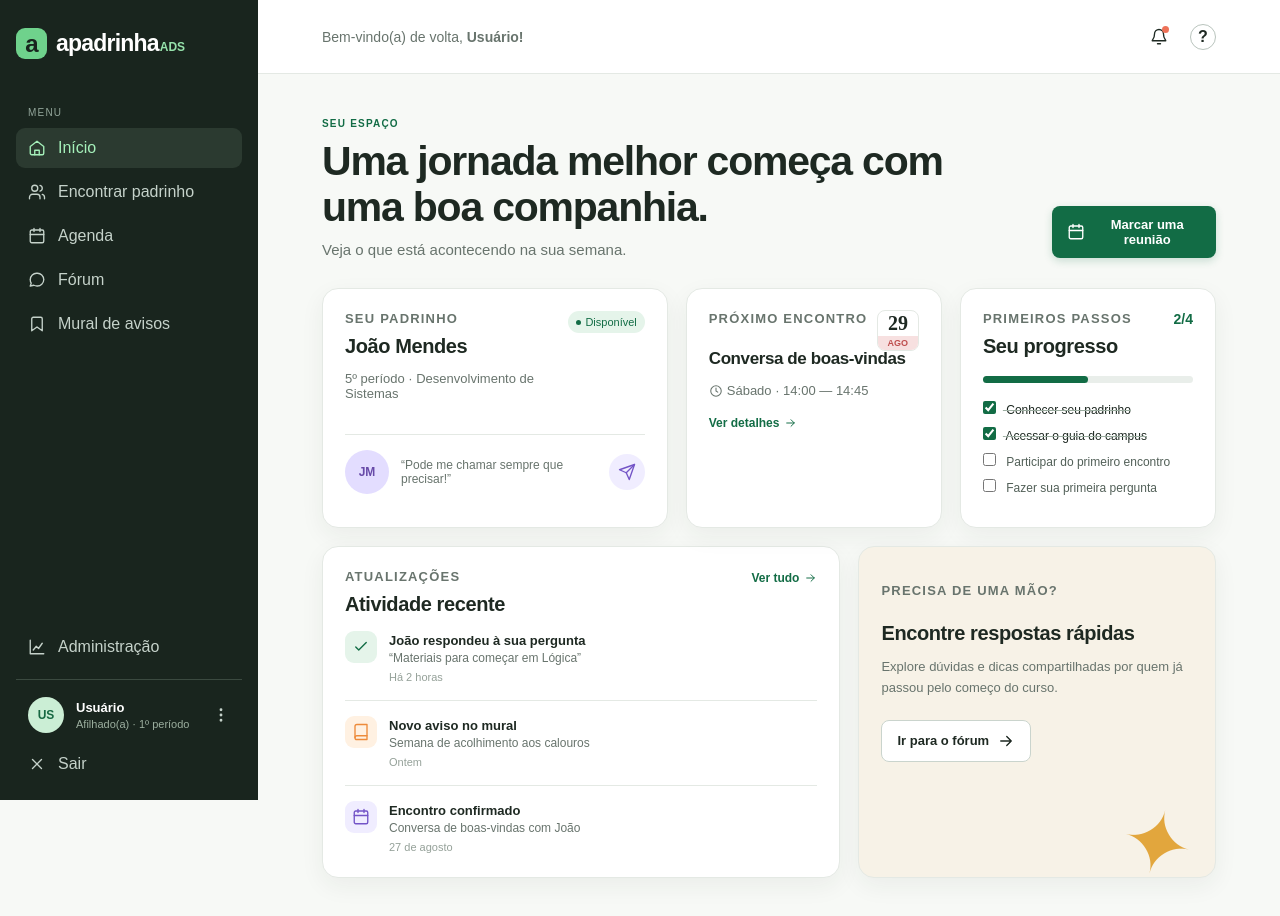
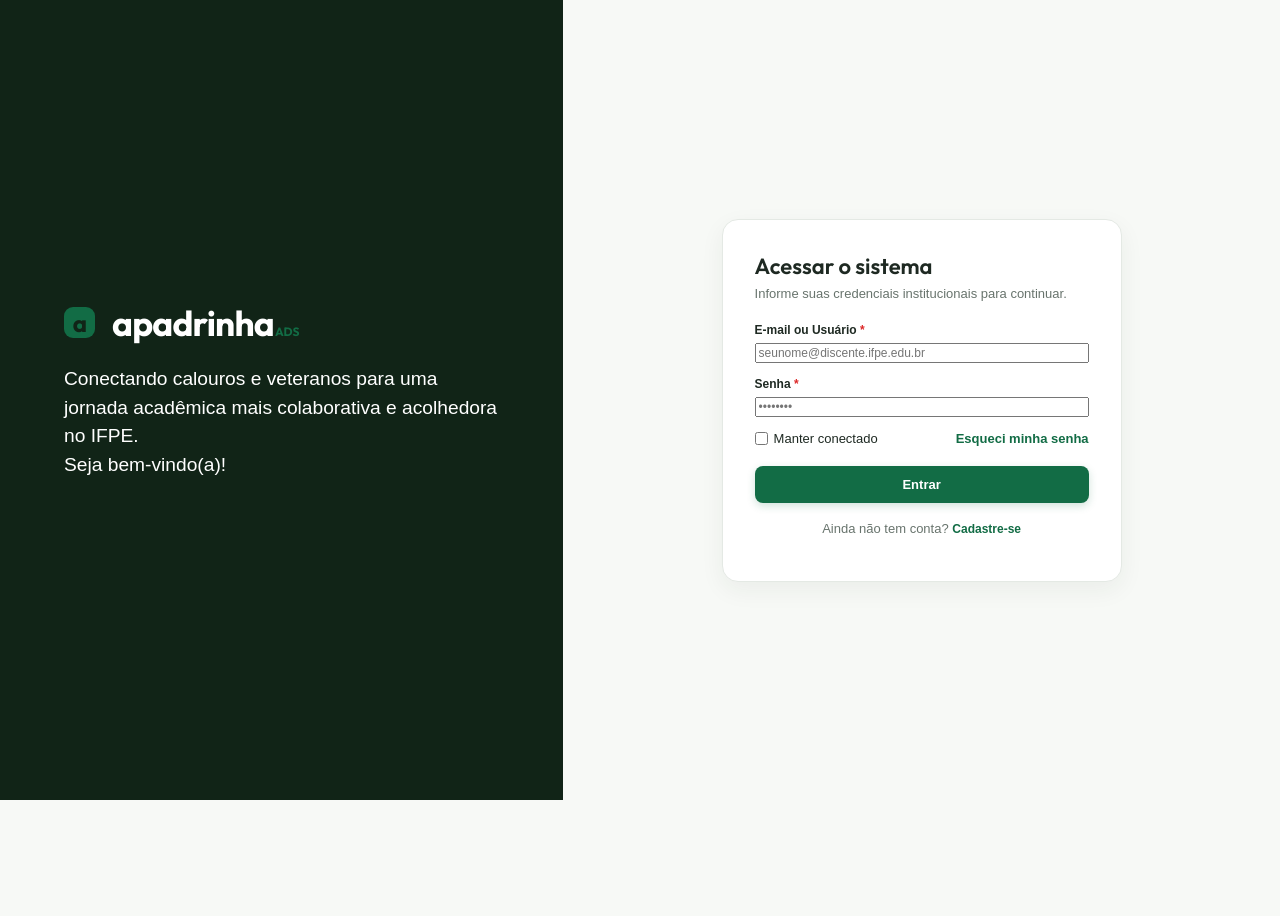
Before and after one commit to matheus1tenorio/projeto-web-provisorio, a React (Vite) app in the folder frontend/: page / in a window 1280 px wide. Shown: the top 916 px of the page. After the commit the page ends 800 px from the top, so only its background shows below. Built offline with nearby package versions, Linux system fonts and the light colour scheme.

Commit message:
Corrigindo erro

```diff
--- a/frontend/src/App.tsx
+++ b/frontend/src/App.tsx
@@ -21,7 +21,7 @@ import Notificacoes from './views/Notificacoes';
 const AUTH_VIEWS: ViewId[] = ['login', 'cadastro'];
 
 function AppShell() {
-  const [view, setView] = useState<ViewId>('inicio');
+  const [view, setView] = useState<ViewId>('login');
   const [sidebarOpen, setSidebarOpen] = useState(false);
 
   const navigate = (next: ViewId) => {
--- a/frontend/src/style.css
+++ b/frontend/src/style.css
@@ -1,3 +1,5 @@
+@import url('https://fonts.googleapis.com/css2?family=Outfit:wght@400;500;600;700&display=swap');
+
 :root {
     --navy: #19251e;
     --ink: #1e2922;
@@ -1433,3 +1435,36 @@ svg {
         display: none;
     }
 }
+
+/* Layout da Tela de Login e Cadastro */
+.login-split-container {
+  display: flex;
+  min-height: 100vh;
+  width: 100vw;
+  margin: 0; /* Remove margens padrão */
+  overflow: hidden; /* Evita barras de rolagem desnecessárias */
+}
+
+/* Lado esquerdo (Verde) */
+.login-banner {
+  flex: 4;
+  background-color: #112417;
+  display: flex;
+  align-items: center;
+  justify-content: center;
+  padding: 4rem;
+}
+
+.login-banner .banner-content {
+  max-width: 500px;
+}
+
+/* Lado direito (Branco) */
+.login-form-section {
+  flex: 6;
+  background-color: #f7f9f6;
+  display: flex;
+  justify-content: center;
+  align-items: center;
+  padding: 2rem;
+}
--- a/frontend/src/views/Login.tsx
+++ b/frontend/src/views/Login.tsx
@@ -14,12 +14,12 @@ export default function Login({ onNavigate }: LoginProps) {
       <div className="login-banner">
         <div className="banner-content">
           <div className="logo" style={{ marginBottom: 20 }}>
-            <span className="logo-mark" style={{ backgroundColor: '#6fd28c', color: '#112417' }}>a</span>
+            <span className="logo-mark" style={{ backgroundColor: 'var(--green)', color: '#112417' }}>a</span>
             <span style={{ color: 'white', fontSize: '2.2rem', fontWeight: 700, marginLeft: '8px' }}>
-              apadrinha<span style={{ color: '#6fd28c' }}>ADS</span>
+              apadrinha<span style={{ color: 'var(--green)' }}>ADS</span>
             </span>
           </div>
-          <p className="banner-description" style={{ color: 'white', fontSize: '1rem', lineHeight: 1.5 }}>
+          <p className="banner-description" style={{ color: 'white', fontSize: '1.2rem', lineHeight: 1.5 }}>
             Conectando calouros e veteranos para uma jornada acadêmica mais colaborativa e acolhedora no IFPE.
             <br />
             Seja bem-vindo(a)!
@@ -43,13 +43,13 @@ export default function Login({ onNavigate }: LoginProps) {
             Informe suas credenciais institucionais para continuar.
           </p>
 
-          <label style={{ display: 'grid', gap: 6, fontSize: 12, fontWeight: 600, marginBottom: 14 }}>
-            <span>E-mail ou Usuário <span style={{ color: 'red' }}>*</span></span>
+          <label style={{ display: 'grid', gap: 6, fontSize: 12, fontWeight: 700, marginBottom: 14 }}>
+            <span>E-mail ou Usuário <span style={{ color: '#dc2626' }}>*</span></span>
             <input type="text" placeholder="seunome@discente.ifpe.edu.br" required style={{ fontWeight: 400 }} />
           </label>
 
-          <label style={{ display: 'grid', gap: 6, fontSize: 12, fontWeight: 600, marginBottom: 14 }}>
-            <span>Senha <span style={{ color: 'red' }}>*</span></span>
+          <label style={{ display: 'grid', gap: 6, fontSize: 12, fontWeight: 700, marginBottom: 14 }}>
+            <span>Senha <span style={{ color: '#dc2626' }}>*</span></span>
             <input type="password" placeholder="••••••••" required style={{ fontWeight: 400 }} />
           </label>
 
```
